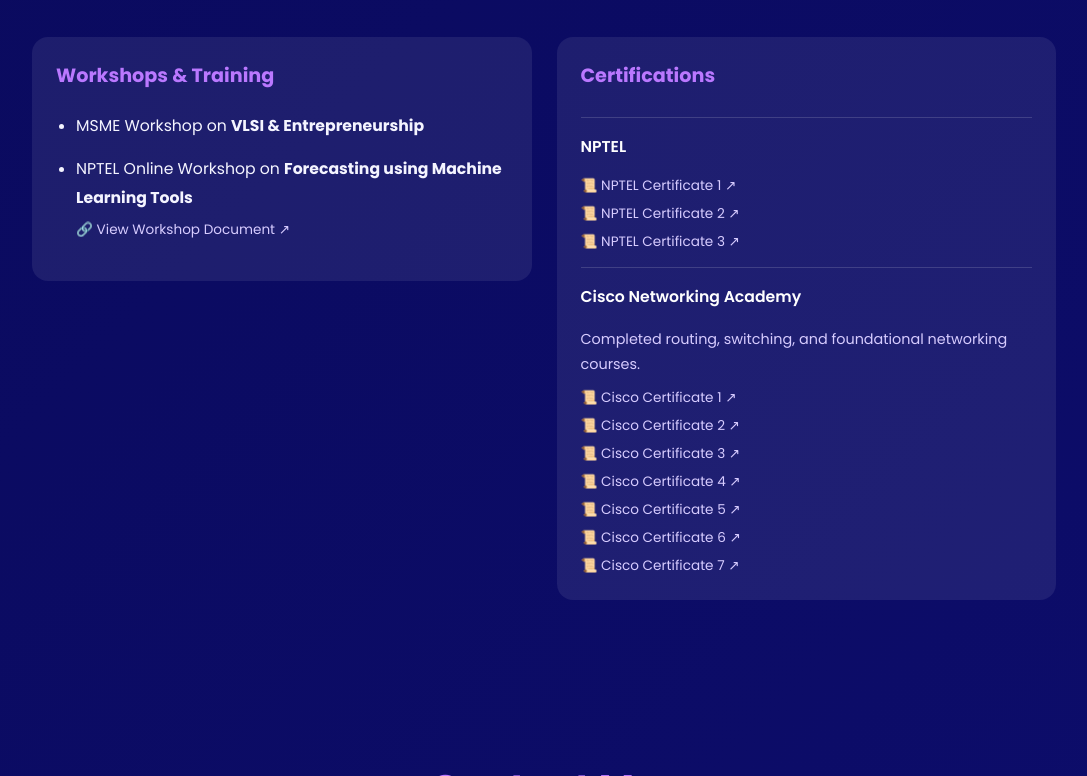
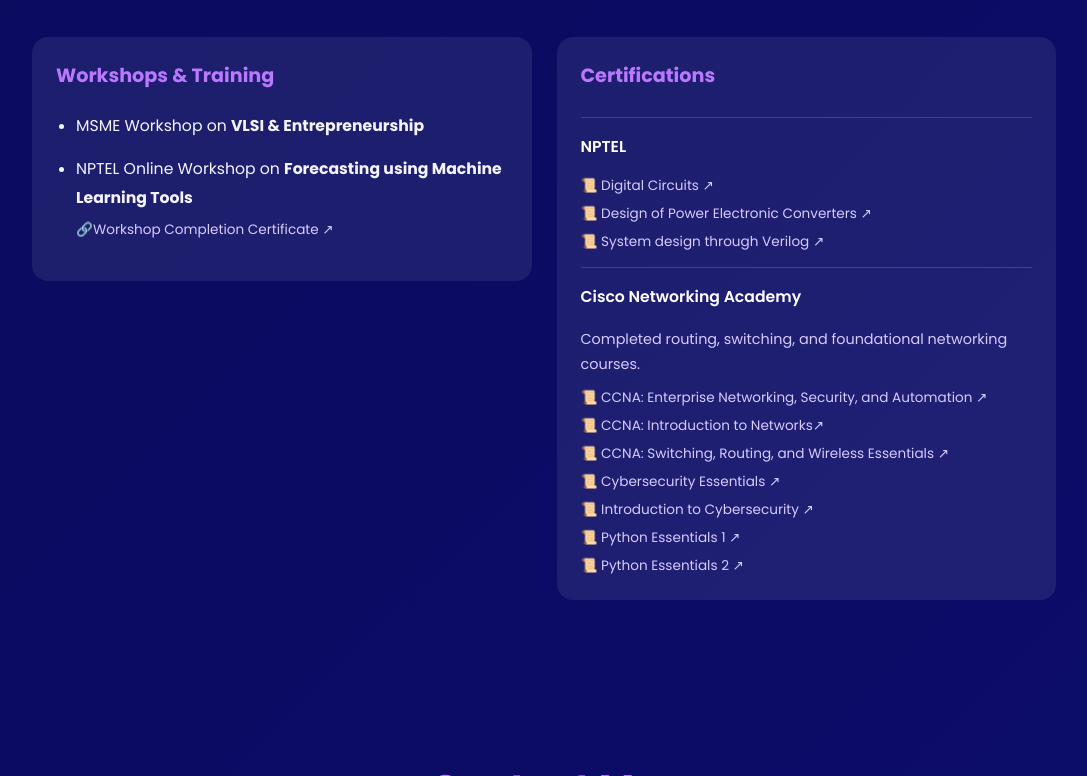
Before and after one commit to Korikanasrija/Personal-portfolio-website, a plain HTML site: page index.html in a window 1280 px wide. Shown: the part 5506-6282 px from the top of the page, without its empty margins (96-1183 px from the left). Drawn offline with nearby package versions, Linux system fonts and the light colour scheme.

Commit message:
Update index.html

```diff
--- a/index.html
+++ b/index.html
@@ -655,10 +655,10 @@
                     simulation, and hardware implementation concepts.
                 </p>
                 <div class="vlsi-links">
-                    <a href="https://github.com/Korikanasrija/CODETECH-TASK1" target="_blank">📄 CodeTech Task 1 ↗</a>
-                    <a href="https://github.com/Korikanasrija/CODETECH-TASK2" target="_blank">📄 CodeTech Task 2 ↗</a>
-                    <a href="https://github.com/Korikanasrija/CODETECH-TASK3" target="_blank">📄 CodeTech Task 3 ↗</a>
-                    <a href="https://github.com/Korikanasrija/CODETECH-TASK4" target="_blank">📄 CodeTech Task 4 ↗</a>
+                    <a href="https://github.com/Korikanasrija/CODETECH-TASK1" target="_blank">📄 ALU ↗</a>
+                    <a href="https://github.com/Korikanasrija/CODETECH-TASK2" target="_blank">📄 RAM design ↗</a>
+                    <a href="https://github.com/Korikanasrija/CODETECH-TASK3" target="_blank">📄 Pipeline processor ↗</a>
+                    <a href="https://github.com/Korikanasrija/CODETECH-TASK4" target="_blank">📄 Digital filter design ↗</a>
                 </div>
             </div>
 
@@ -747,7 +747,7 @@
                     <li>
                         NPTEL Online Workshop on <b>Forecasting using Machine Learning Tools</b>
                         <div class="workshop-links" style="margin-top: 6px;">
-                            <a href="https://drive.google.com/file/d/1aZf21NZQMRbvCWSEovi8ErK9RvalCbU3/view?usp=sharing" target="_blank">🔗 View Workshop Document ↗</a>
+                            <a href="https://drive.google.com/file/d/1aZf21NZQMRbvCWSEovi8ErK9RvalCbU3/view?usp=sharing" target="_blank">🔗Workshop Completion Certificate ↗</a>
                         </div>
                     </li>
                 </ul>
@@ -759,9 +759,9 @@
                 <div class="nptel-wrapper">
                     <p class="nptel-title">NPTEL </p>
                     <div class="nptel-links">
-                        <a href="https://drive.google.com/file/d/1GCFZNohewn1YRmXdajcXZuR4gpy7lH8a/view?usp=sharing" target="_blank">📜 NPTEL Certificate 1 ↗</a>
-                        <a href="https://drive.google.com/file/d/1OTjPyPm1GQVGvGASjkhLsQHtEnqw0XSR/view?usp=sharing" target="_blank">📜 NPTEL Certificate 2 ↗</a>
-                        <a href="https://drive.google.com/file/d/1wliaVef014lq-3385U4sYe59R1cNBDMZ/view?usp=sharing" target="_blank">📜 NPTEL Certificate 3 ↗</a>
+                        <a href="https://drive.google.com/file/d/1GCFZNohewn1YRmXdajcXZuR4gpy7lH8a/view?usp=sharing" target="_blank">📜 Digital Circuits ↗</a>
+                        <a href="https://drive.google.com/file/d/1OTjPyPm1GQVGvGASjkhLsQHtEnqw0XSR/view?usp=sharing" target="_blank">📜 Design of Power Electronic Converters ↗</a>
+                        <a href="https://drive.google.com/file/d/1wliaVef014lq-3385U4sYe59R1cNBDMZ/view?usp=sharing" target="_blank">📜 System design through Verilog ↗</a>
                     </div>
                 </div>
 
@@ -769,13 +769,15 @@
                     <p class="cisco-title">Cisco Networking Academy</p>
                     <p style="font-size: 0.9rem; color: #d7ccff; margin-bottom: 10px;">Completed routing, switching, and foundational networking courses.</p>
                     <div class="cisco-links">
-                        <a href="https://drive.google.com/file/d/1IrrYuzwp6Xalg0nDQgQQKFNK_XbNBt5S/view?usp=sharing" target="_blank">📜 Cisco Certificate 1 ↗</a>
-                        <a href="https://drive.google.com/file/d/1AZGx9fBePl8c5y-IMrx-ooV0fu0yiJJD/view?usp=sharing" target="_blank">📜 Cisco Certificate 2 ↗</a>
-                        <a href="https://drive.google.com/file/d/1WTbrtM78qBnIQ4Szq7OF8hjJcwmVe2jv/view?usp=sharing" target="_blank">📜 Cisco Certificate 3 ↗</a>
-                        <a href="https://drive.google.com/file/d/1fIdYN3T_Law6V9xgJw4hdiL5NYv6npmp/view?usp=sharing" target="_blank">📜 Cisco Certificate 4 ↗</a>
-                        <a href="https://drive.google.com/file/d/10ncTNdHbltKsgqtHwgVshbAckIAjejDE/view?usp=sharing" target="_blank">📜 Cisco Certificate 5 ↗</a>
-                        <a href="https://drive.google.com/file/d/1NpDvuhuz4XpQJ0ss3iIaxS7vYwONWykw/view?usp=sharing" target="_blank">📜 Cisco Certificate 6 ↗</a>
-                        <a href="https://drive.google.com/file/d/141BA3UTGgIOOVJ5xsaK3yMc3STQ4o7k9/view?usp=sharing" target="_blank">📜 Cisco Certificate 7 ↗</a>
+                        <a href="https://drive.google.com/file/d/1IrrYuzwp6Xalg0nDQgQQKFNK_XbNBt5S/view?usp=sharing" target="_blank">📜 CCNA: Enterprise Networking,
+                        Security, and Automation ↗</a>
+                        <a href="https://drive.google.com/file/d/1AZGx9fBePl8c5y-IMrx-ooV0fu0yiJJD/view?usp=sharing" target="_blank">📜 CCNA: Introduction to Networks↗</a>
+                        <a href="https://drive.google.com/file/d/1WTbrtM78qBnIQ4Szq7OF8hjJcwmVe2jv/view?usp=sharing" target="_blank">📜 CCNA: Switching, Routing, and
+                        Wireless Essentials ↗</a>
+                        <a href="https://drive.google.com/file/d/1fIdYN3T_Law6V9xgJw4hdiL5NYv6npmp/view?usp=sharing" target="_blank">📜 Cybersecurity Essentials ↗</a>
+                        <a href="https://drive.google.com/file/d/10ncTNdHbltKsgqtHwgVshbAckIAjejDE/view?usp=sharing" target="_blank">📜 Introduction to Cybersecurity ↗</a>
+                        <a href="https://drive.google.com/file/d/1NpDvuhuz4XpQJ0ss3iIaxS7vYwONWykw/view?usp=sharing" target="_blank">📜 Python Essentials 1 ↗</a>
+                        <a href="https://drive.google.com/file/d/141BA3UTGgIOOVJ5xsaK3yMc3STQ4o7k9/view?usp=sharing" target="_blank">📜 Python Essentials 2 ↗</a>
                     </div>
                 </div>
             </div>
```
